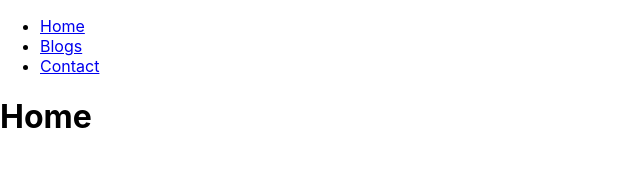
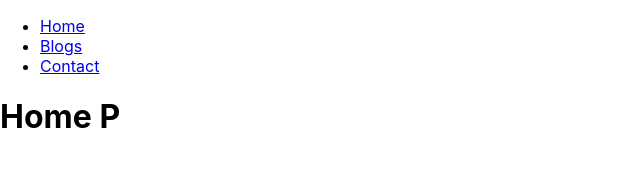
Before and after one commit to maheshkumar4747/justy-upload, a React (Create React App) app: page / in a window 1280 px wide. Shown: the top 187 px of the page, without its empty margins (0-640 px from the left). Built offline with nearby package versions, Linux system fonts and the light colour scheme.

Commit message:
change one make

```diff
--- a/src/pages/Home.js
+++ b/src/pages/Home.js
@@ -1,5 +1,5 @@
 const Home = () => {
-    return <h1>Home</h1>;
+    return <h1>Home  P</h1>;
   };
 
   export default Home;
```
